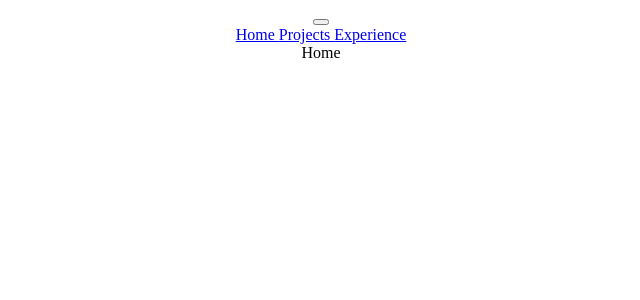
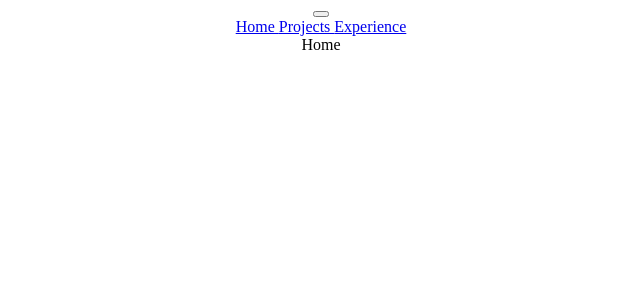
Before and after one commit to BlueberryPwn/blueberrypwn.github.io, a React (Create React App) app: page / in a window 1280 px wide. Shown: the top 300 px of the page, without its empty margins (319-959 px from the left). Built offline with nearby package versions, Linux system fonts and the light colour scheme.

Commit message:
added some .css files

```diff
--- a/src/App.css
+++ b/src/App.css
@@ -2,37 +2,7 @@
   text-align: center;
 }
 
-.App-logo {
-  height: 40vmin;
-  pointer-events: none;
+body {
+  padding: 0;
+  margin: 0;
 }
-
-@media (prefers-reduced-motion: no-preference) {
-  .App-logo {
-    animation: App-logo-spin infinite 20s linear;
-  }
-}
-
-.App-header {
-  background-color: #282c34;
-  min-height: 100vh;
-  display: flex;
-  flex-direction: column;
-  align-items: center;
-  justify-content: center;
-  font-size: calc(10px + 2vmin);
-  color: white;
-}
-
-.App-link {
-  color: #61dafb;
-}
-
-@keyframes App-logo-spin {
-  from {
-    transform: rotate(0deg);
-  }
-  to {
-    transform: rotate(360deg);
-  }
-}
```
Also changed, not shown: src/styles/Navbar.css (added).
